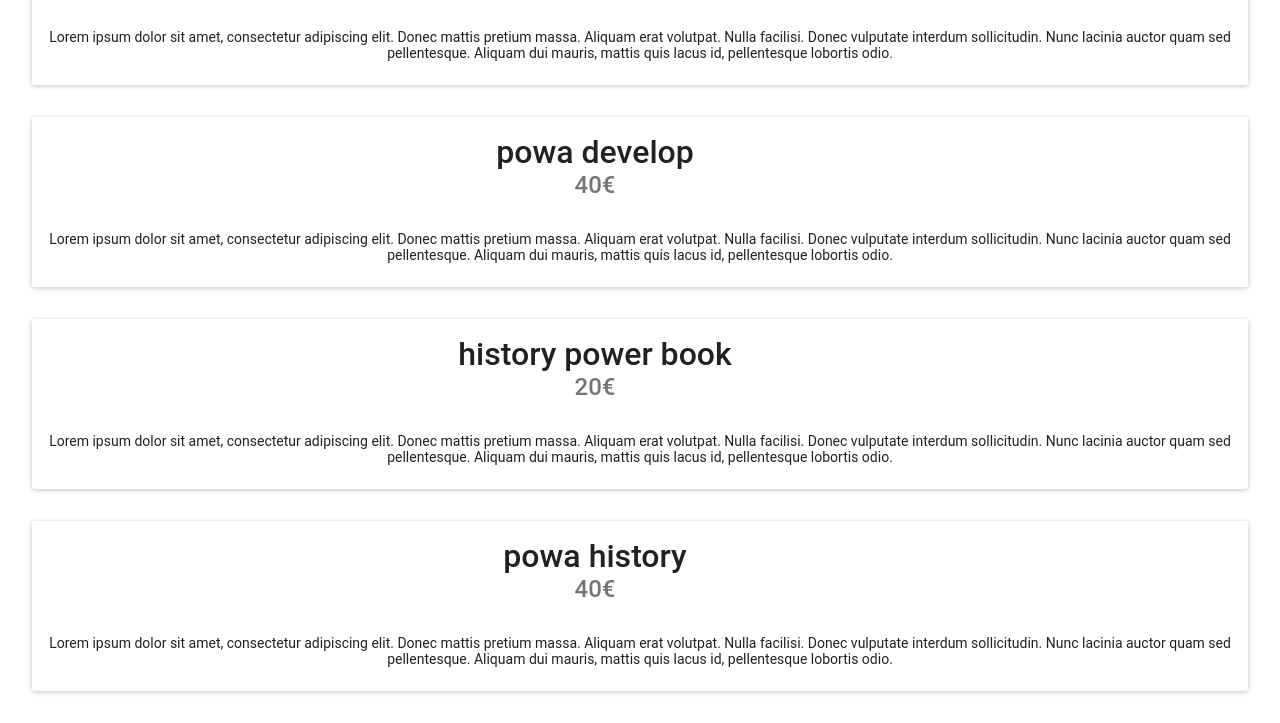
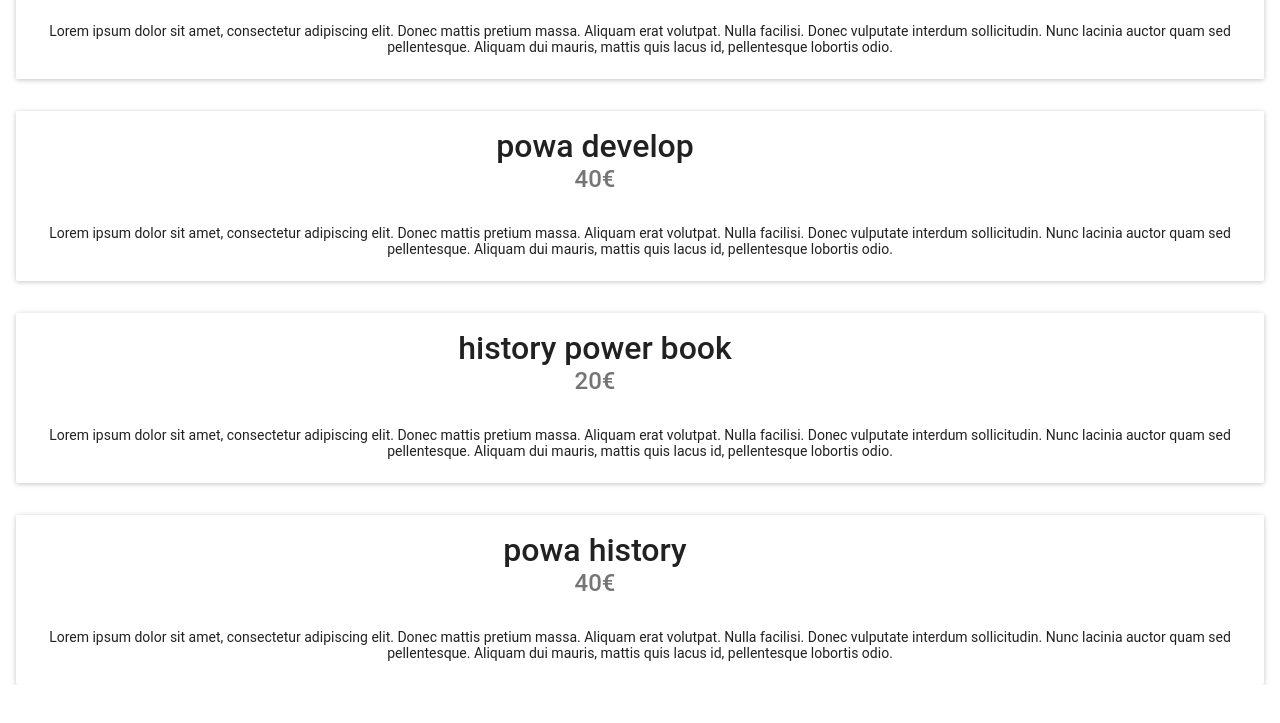
Before and after one commit to VGamezz19/beezy-books, a React app: page / in a window 1280 px wide. Shown: the part 671-1394 px from the top of the page. After the commit the page ends 1356 px from the top, so only its background shows below. Built offline with nearby package versions, Linux system fonts and the light colour scheme.

Commit message:
fix  some styles

```diff
--- a/src/components/App.js
+++ b/src/components/App.js
@@ -3,6 +3,7 @@ import React, { Component } from 'react';
 import Tabnav from "./Tabnav";
 import Select from "./Select";
 import List from "./List";
+import Create from "./Crate";
 
 import './App.scss';
 
@@ -96,21 +97,21 @@ class App extends Component {
   handlerTabnav = (value) => { this.setState({ focusTabnav: value }) }
 
   wichDataList = (focus, select) => {
-    console.log(focus, select)
+
     if (focus !== "list") return false;
 
     if (!select) {
-      return this.extractBooks()
+      return this.retrieveBook()
     }
 
-    return this.extractBooks(select)
+    return this.retrieveBook(select)
   }
 
   /**
    *
    * Logic Function....
    */
-  extractBooks(select) {
+  retrieveBook(select) {
     const { genre } = this.state;
 
     const books = [];
@@ -139,6 +140,8 @@ class App extends Component {
     return books;
   }
 
+  createBook = (title, price, genre, resume = null) => { console.log(title, price, genre, resume)}
+
   render() {
     const { genre, focusSelectGenre, focusTabnav } = this.state;
 
@@ -154,6 +157,7 @@ class App extends Component {
 
         <main className="App-main">
           {dataToList ? <List books={dataToList} /> : undefined}
+          {focusTabnav === 'create' ? <Create genre={genre} someSelected={focusSelectGenre} logicApp={[this.createBook]} /> : undefined}
         </main>
       </div>
     );
@@ -161,3 +165,9 @@ class App extends Component {
 }
 
 export default App;
+
+/**
+ * genre={Array{}}
+ * someSelected={string}
+ * logicApp={Array<functions>}
+ */
--- a/src/components/App.scss
+++ b/src/components/App.scss
@@ -29,6 +29,6 @@
 
 .App-main {
   display: flex;
-  padding: 1em;
+//   padding: 1em;
   flex-direction: column;
 }
--- a/src/index.scss
+++ b/src/index.scss
@@ -1,5 +1,32 @@
+@import 'sass/variables';
+@import 'sass/extends';
 body {
-  margin: 0;
-  padding: 0;
-  font-family: sans-serif;
+    @extend %main-font-app;
+    margin: 0;
+    padding: 0;
 }
+
+html,
+body,
+#root,
+.App {
+    height: 100%;
+    width: 100%; // display: flex;
+    // align-items: center;
+    .App-header {
+        height: 20%;
+    }
+    .App-main {
+        height: 80%;
+    }
+}
+
+//=== Materialize Colors!
+input[type=text] {
+    border-bottom: 1px solid grey !important;
+}
+
+input[type=text]:focus {
+    border-bottom: 1px solid grey !important;
+    box-shadow: 0 1px 0 0 grey !important;
+}
```
